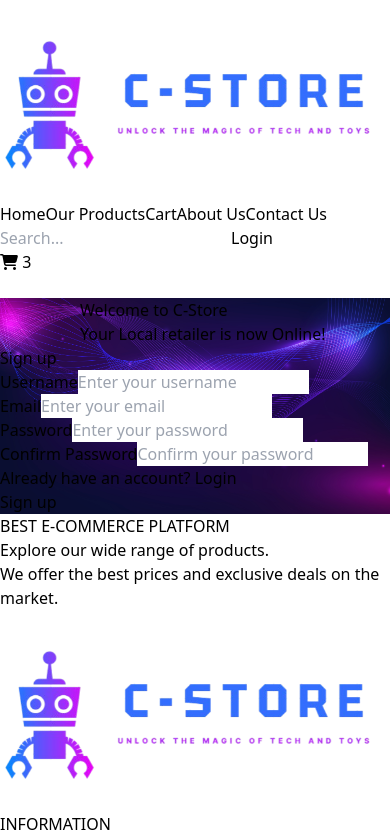
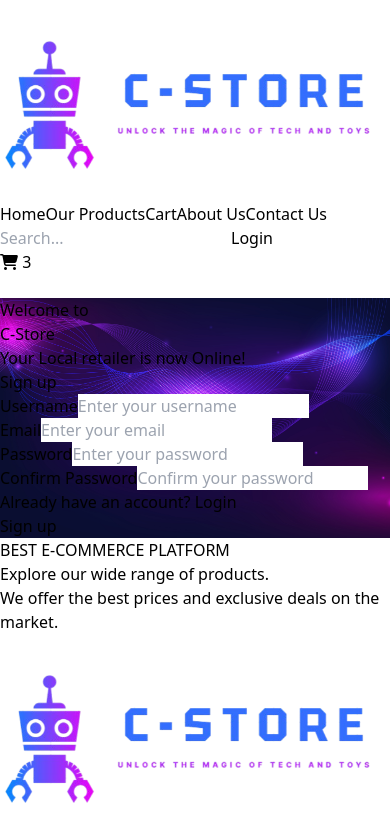
Before and after one commit to Sukithan/E-Com-Webproject, a React (Vite) app in the folder frontend/: page /Login in a window 390 px wide. Shown: the top 838 px of the page. Built offline with nearby package versions, Linux system fonts and the light colour scheme.

Commit message:
Make login page responsive

```diff
--- a/frontend/src/pages/Login.jsx
+++ b/frontend/src/pages/Login.jsx
@@ -14,90 +14,93 @@
       alert('Passwords do not match!');
       return;
     }
-
   };
 
   return (
-    <div className='flex justify-center items-center h-screen bg-gray-100' style={{ backgroundImage: 'url("src/assets/Login_bg.jpg")', backgroundSize: 'cover', backgroundPosition: 'center' }}>
+    <div className="flex flex-col sm:gap-7 lg:gap-2 lg:flex-row justify-center items-center my-4 min-h-screen" style={{ backgroundImage: 'url("src/assets/Login_bg.jpg")', backgroundSize: 'cover', backgroundPosition: 'center' }}>
       {/* Left Side - Welcome Text */}
-      <div className='text-left text-white w-1/2 flex flex-col justify-center' style={{marginLeft:'80px',marginRight:'auto'}}>
-          <h1 className='text-6xl font-bold mb-4'>Welcome to C-Store</h1>
-          <p className='text-3xl'>Your Local retailer is now Online!</p>
+      <div className="text-center lg:text-left text-white mx-3 flex flex-col justify-center" >
+        <h1 className="text-4xl sm:text-4xl lg:text-6xl font-bold mb-4">Welcome to <br/> C-Store</h1>
+        <p className="text-2xl sm:text-2xl">Your Local retailer is now Online!</p>
       </div>
 
-      <div className='bg-white shadow-2xl rounded-2xl p-8 max-w-lg w-full' style={{ marginLeft: 'auto', marginRight: '20px' }}>
-        <h2 className='text-2xl font-bold mb-8 text-center text-gray-700'>{currentState}</h2>
-
+      {/* Right Side - Form */}
+      <div className="bg-white shadow-2xl rounded-2xl p-8 sm:w-2/3 lg:w-1/2 m-5">
+        <h2 className="text-xl sm:text-2xl font-bold mb-6 text-center text-gray-700">{currentState}</h2>
         {currentState === 'Sign up' && (
-          <div className='mb-4'>
-            <label className='block text-sm font-medium text-gray-700 mb-2'>Username</label>
+          <div className="mb-4">
+            <label className="block text-sm font-medium text-gray-700 mb-2">Username</label>
             <input
-              type='text'
+              type="text"
               value={username}
               onChange={(e) => setUsername(e.target.value)}
-              className='w-full px-4 py-2 border border-gray-300 rounded-md focus:outline-none focus:ring focus:ring-indigo-500'
-              placeholder='Enter your username'
+              className="w-full px-4 py-2 border border-gray-300 rounded-md focus:outline-none focus:ring focus:ring-indigo-500"
+              placeholder="Enter your username"
               required
             />
           </div>
         )}
 
-        <div className='mb-4'>
-          <label className='block text-sm font-medium text-gray-700 mb-2'>Email</label>
+        <div className="mb-4">
+          <label className="block text-sm font-medium text-gray-700 mb-2">Email</label>
           <input
-            type='email'
+            type="email"
             value={email}
             onChange={(e) => setEmail(e.target.value)}
-            className='w-full px-4 py-2 border border-gray-300 rounded-md focus:outline-none focus:ring focus:ring-indigo-500'
-            placeholder='Enter your email'
+            className="w-full px-4 py-2 border border-gray-300 rounded-md focus:outline-none focus:ring focus:ring-indigo-500"
+            placeholder="Enter your email"
             required
           />
         </div>
 
-        <div className='mb-6'>
-          <label className='block text-sm font-medium text-gray-700 mb-2'>Password</label>
+        <div className="mb-4">
+          <label className="block text-sm font-medium text-gray-700 mb-2">Password</label>
           <input
-            type='password'
+            type="password"
             value={password}
             onChange={(e) => setPassword(e.target.value)}
-            className='w-full px-4 py-2 border border-gray-300 rounded-md focus:outline-none focus:ring focus:ring-indigo-500'
-            placeholder='Enter your password'
+            className="w-full px-4 py-2 border border-gray-300 rounded-md focus:outline-none focus:ring focus:ring-indigo-500"
+            placeholder="Enter your password"
             required
           />
         </div>
 
-
-
         {currentState === 'Sign up' && (
-          <div className='mb-6'>
-          <label className='block text-sm font-medium text-gray-700 mb-2'>Confirm Password</label>
+          <div className="mb-4">
+            <label className="block text-sm font-medium text-gray-700 mb-2">Confirm Password</label>
             <input
-            type='password'
+              type="password"
               value={confirmPassword}
               onChange={(e) => setConfirmPassword(e.target.value)}
-            className='w-full px-4 py-2 border border-gray-300 rounded-md focus:outline-none focus:ring focus:ring-indigo-500'
-            placeholder='Confirm your password'
+              className="w-full px-4 py-2 border border-gray-300 rounded-md focus:outline-none focus:ring focus:ring-indigo-500"
+              placeholder="Confirm your password"
               required
             />
           </div>
         )}
 
-        <div className='mb-8 text-right'>
-          {currentState === 'Login' ?
-            <p className='text-sm text-gray-600'>New here? <a className='text-indigo-500 cursor-pointer' onClick={() => setCurrentState('Sign up')}>Sign up</a></p>
-            : <p className='text-sm text-gray-600'>Already have an account? <a className='text-indigo-500 cursor-pointer' onClick={() => setCurrentState('Login')}>Login</a></p>
-          }
+        <div className="mb-8 text-right">
+          {currentState === 'Login' ? (
+            <p className="text-sm text-gray-600">
+              New here? <span className="text-indigo-500 cursor-pointer" onClick={() => setCurrentState('Sign up')}>Sign up</span>
+            </p>
+          ) : (
+            <p className="text-sm text-gray-600">
+              Already have an account? <span className="text-indigo-500 cursor-pointer" onClick={() => setCurrentState('Login')}>Login</span>
+            </p>
+          )}
         </div>
 
         <button
-          type='submit'
-          className='w-full bg-indigo-500 hover:bg-indigo-600 text-white py-2 rounded-md transition duration-300'
+          type="submit"
+          className="w-full bg-indigo-500 hover:bg-indigo-600 text-white py-2 rounded-md transition duration-300"
+          onClick={handleLogin}
         >
           {currentState === 'Login' ? 'Login' : 'Sign up'}
         </button>
       </div>
     </div>
   );
-}
+};
 
 export default Login;
```
Lines whose indentation alone changed are shown as unchanged.
